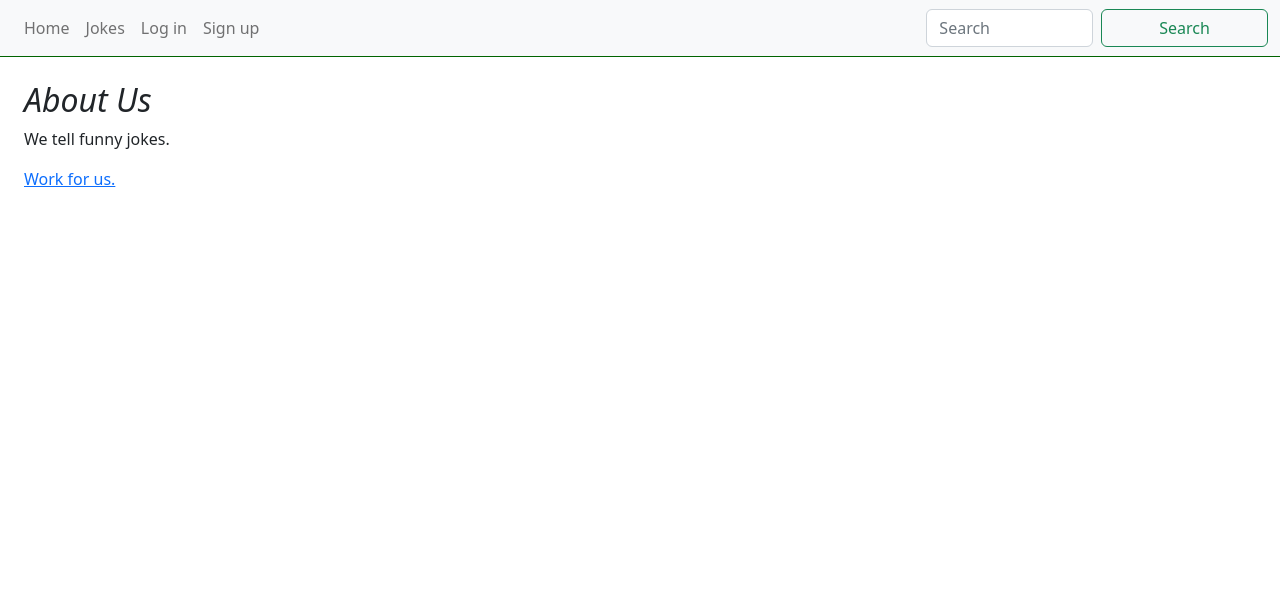
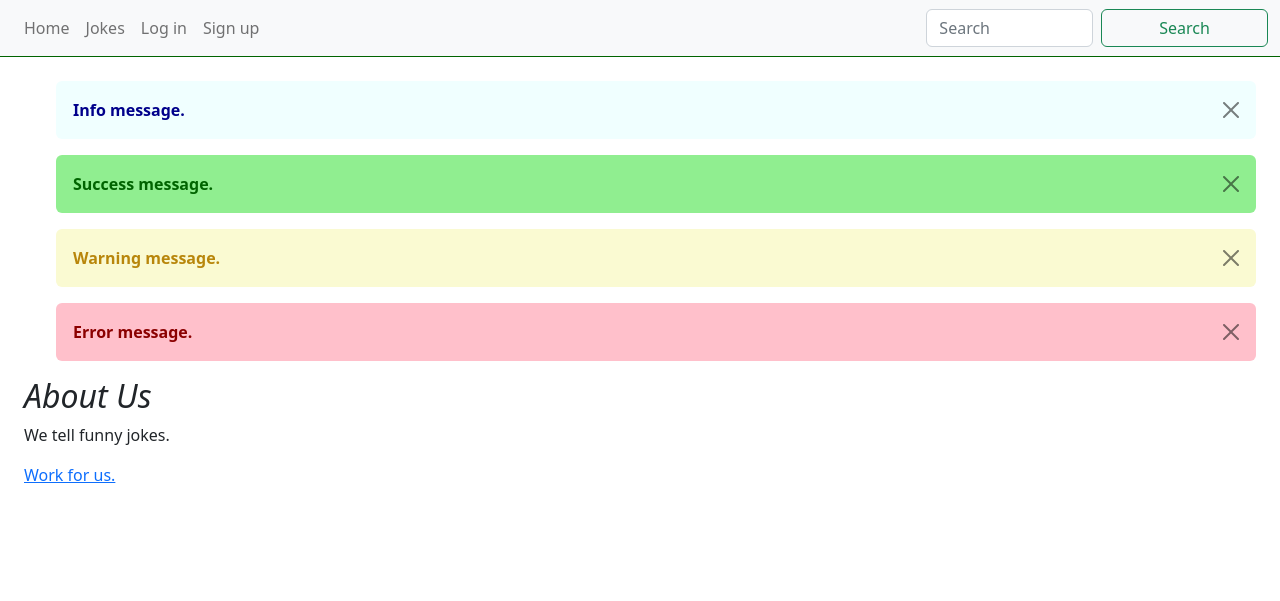
Before and after one commit to Luis200410/djangojokes.com, a Django app: page /about-us/ in a window 1280 px wide. Shown: the top 601 px of the page. Run offline with Django 5.2, Linux system fonts and the light colour scheme; some libraries are stand-ins or nearby versions.

Commit message:
added MEssages framework

```diff
--- a/pages/views.py
+++ b/pages/views.py
@@ -1,4 +1,5 @@
 from django.views.generic import TemplateView
+from django.contrib import messages
 
 class HomePageView(TemplateView):
     template_name = 'pages/home.html'
@@ -6,3 +7,11 @@ class HomePageView(TemplateView):
 
 class AboutUsView(TemplateView):
     template_name = 'pages/about_us.html'
+
+    def get(self, request, *args, **kwargs):
+        messages.debug(request, 'Debug message.')
+        messages.info(request, 'Info message.')
+        messages.success(request, 'Success message.')
+        messages.warning(request, 'Warning message.')
+        messages.error(request, 'Error message.')
+        return super().get(request, args, kwargs)
--- a/static/css/main.css
+++ b/static/css/main.css
@@ -24,3 +24,32 @@ label {
   font-weight: normal;
   margin: 0 1rem;
 }
+
+.message {
+  background-color: palegoldenrod;
+  color: black;
+}
+
+.messagedebug {
+  background-color: slategray;
+  color: white;
+}
+.messageinfo {
+  background-color: azure;
+  color: darkblue;
+}
+
+.messagesuccess {
+  background-color: lightgreen;
+  color: darkgreen;
+}
+
+.messagewarning {
+  background-color: lightgoldenrodyellow;
+  color: darkgoldenrod;
+}
+
+.messageerror {
+  background-color: pink;
+  color: darkred;
+}
--- a/templates/_base.html
+++ b/templates/_base.html
@@ -70,6 +70,16 @@
   </nav>
 </header>
 <main class="m-4 pb-5">
+  {% if messages %}
+    <ul>
+      {% for message in messages %}
+      <div class="alert message{{ message.tags }} alert-dismissible" role="alert">
+          <strong>{{message}}</strong>
+          <button type="button" class="btn-close" data-dismiss="alert" aria-label="Close"></button>
+        </div>
+      {% endfor %}
+    </ul>
+  {% endif %}
   {% block main %}<h2>Welcome!</h2>{% endblock %}
 </main>
 <footer class="fixed-bottom bg-light row">
```
